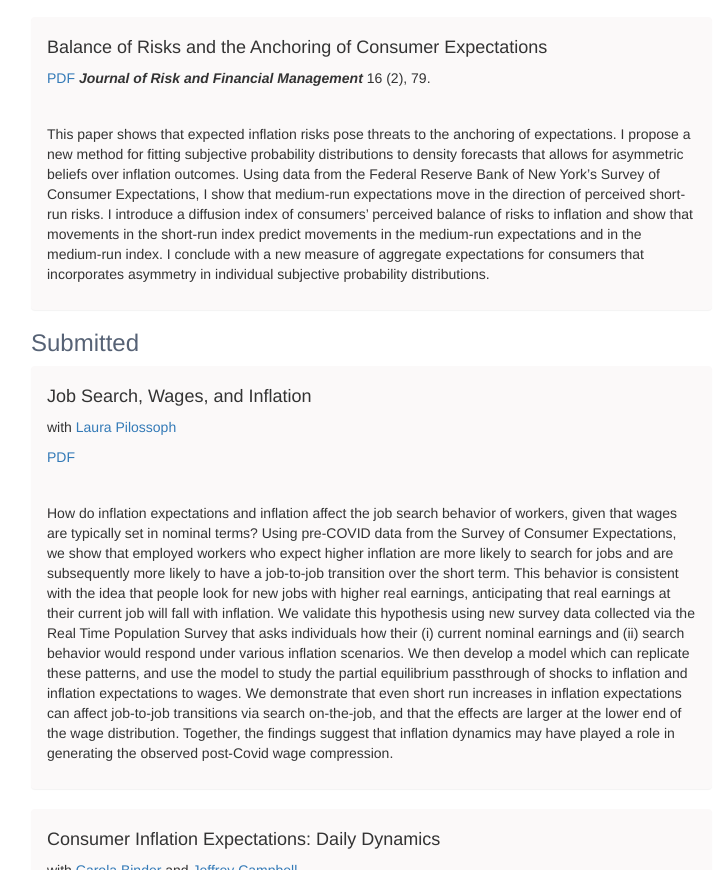
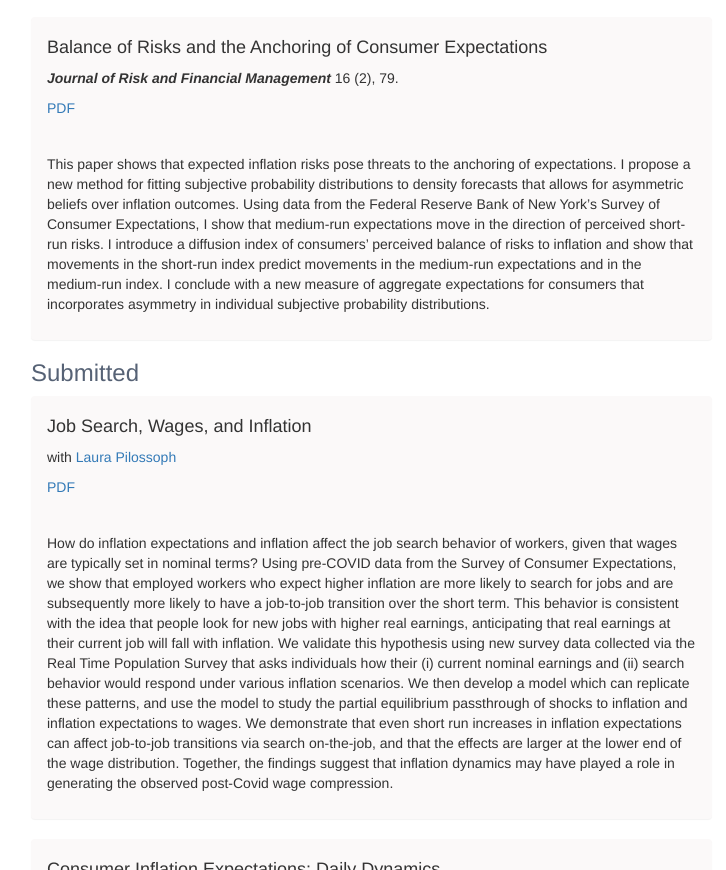
Before and after one commit to janeryngaert/janeryngaert.github.io, a website: page index.html at #!/research in a window 1280 px wide. Shown: the part 1222-2092 px from the top of the page, without its empty margins (304-1030 px from the left). Drawn offline with nearby package versions, Linux system fonts and the light colour scheme; some packages are replaced by stand-ins of ours.

Commit message:
fixed the balance of risk link

```diff
--- a/app/views/research.html
+++ b/app/views/research.html
@@ -80,9 +80,9 @@
       <div class="panel-heading">
         <h4>Balance of Risks and the Anchoring of Consumer Expectations</h4>
         <p>
-          <a target="_blank" href="/app/resources/Balance_of_Risks.pdf">PDF</a>
           <strong><em>Journal of Risk and Financial Management</em></strong> 16 (2), 79.
         </p>
+        <p><a target="_blank" href="/app/resources/Balance_of_Risks.pdf">PDF</a></p>
       </div>
       <div class="panel-body">
         <p>
```
